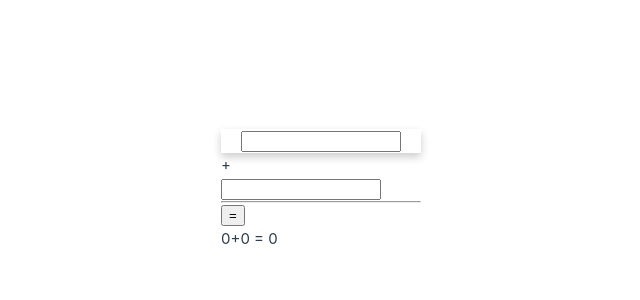
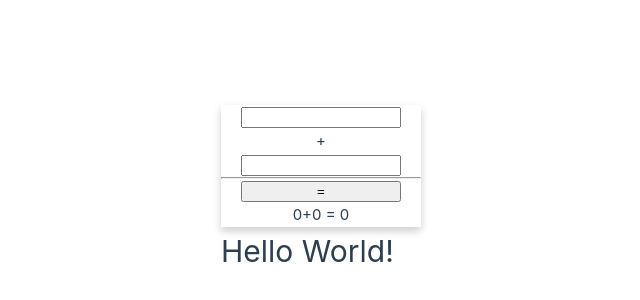
Before and after one commit to thitiphong18/Lab2, a Vue app: page / in a window 1280 px wide. Shown: the part 210-510 px from the top of the page, without its empty margins (219-859 px from the left). Built offline with nearby package versions, Linux system fonts and the light colour scheme.

Commit message:
Update 4.1

```diff
--- a/src/App.vue
+++ b/src/App.vue
@@ -2,11 +2,13 @@
 import { RouterLink, RouterView } from "vue-router";
 import HelloWorld from "./components/HelloWorld.vue";
 import CalComponent from "./components/CalComponent.vue";
+import HelloWorldExample from "./components/HelloWorldExample.vue";
 </script>
 
 <template>
   <div>
-    <CalComponent></CalComponent>
+    <CalComponent />
+    <HelloWorldExample />
   </div>
 </template>
 
--- a/src/components/CalComponent.vue
+++ b/src/components/CalComponent.vue
@@ -1,7 +1,6 @@
-<script lang="ts">
+<script setup lang="ts">
 import { reactive, computed } from "vue";
-export default {
-  setup() {
+
 const state = reactive({
   num1: "0",
   num2: "0",
@@ -13,10 +12,8 @@ export default {
 function add() {
   state.result = parseInt(state.num1) + parseInt(state.num2);
 }
-    return { state, add, result };
-  },
-};
 </script>
+
 <template>
   <div class="card">
     <div>
@@ -26,7 +23,6 @@ export default {
         ref="num1"
         style="text-align: center; width: 80%"
       />
-    </div>
     </div>
     <div>+</div>
     <div>
@@ -38,8 +34,9 @@ export default {
       />
     </div>
     <hr />
-  <button @click="add" stlye="width: 80%">=</button>
+    <button @click="add" style="width: 80%">=</button>
     <div ref="result">{{ state.num1 }}+{{ state.num2 }} = {{ result }}</div>
+  </div>
 </template>
 
 <style>
@@ -50,10 +47,12 @@ export default {
   width: 200px;
   text-align: center;
 }
+
 /* on mouse-over, add a deeper shadow */
 .card:hover {
   box-shadow: 0 8px 16px rgba(0, 0, 0, 0.2);
 }
+
 /* Add some padding inside the card container */
 .container {
   padding: 2px 16px;
--- /dev/null
+++ b/src/components/HelloWorldExample.vue
@@ -0,0 +1,8 @@
+<script setup lang="ts">
+import { ref } from "vue";
+const message = ref("Hello World!");
+</script>
+
+<template>
+  <h1>{{ message }}</h1>
+</template>
```
Lines whose indentation alone changed are shown as unchanged.
